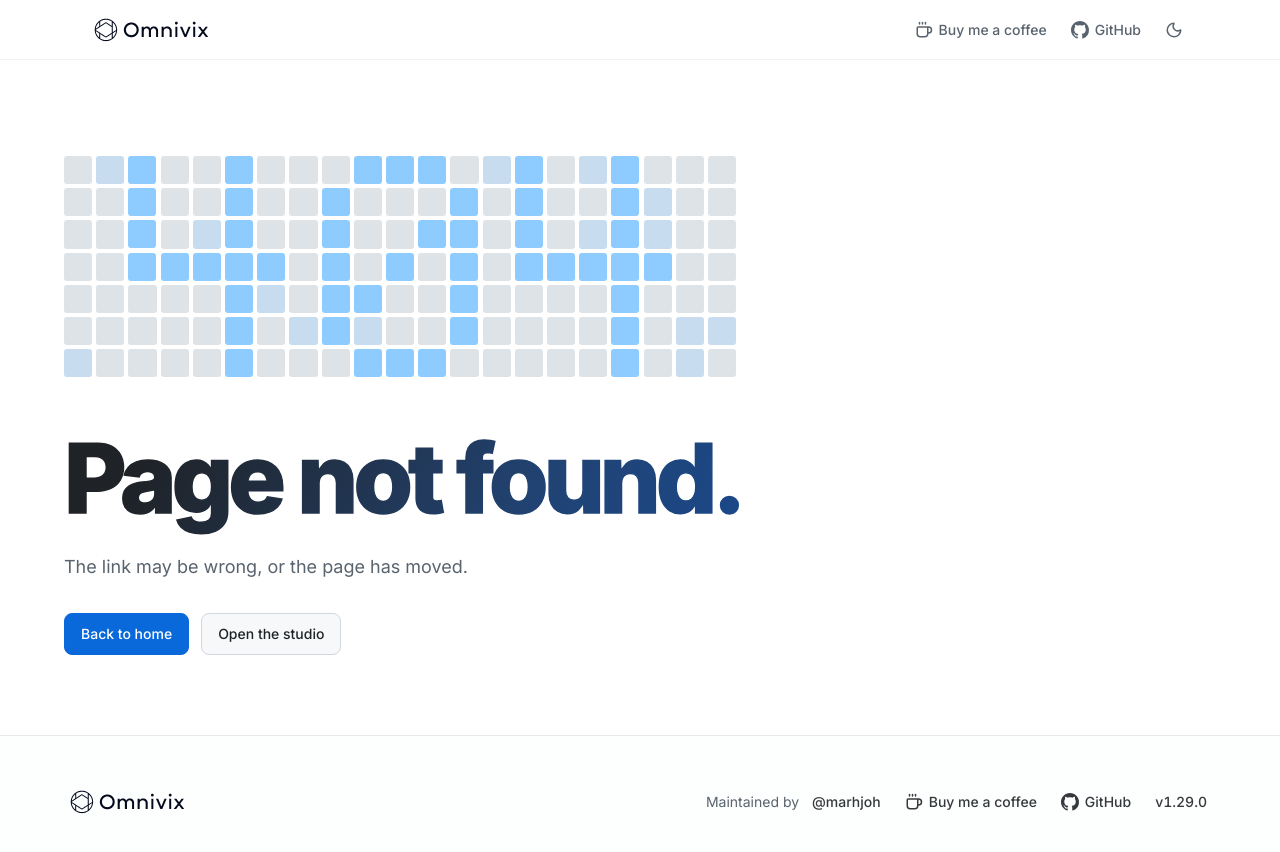
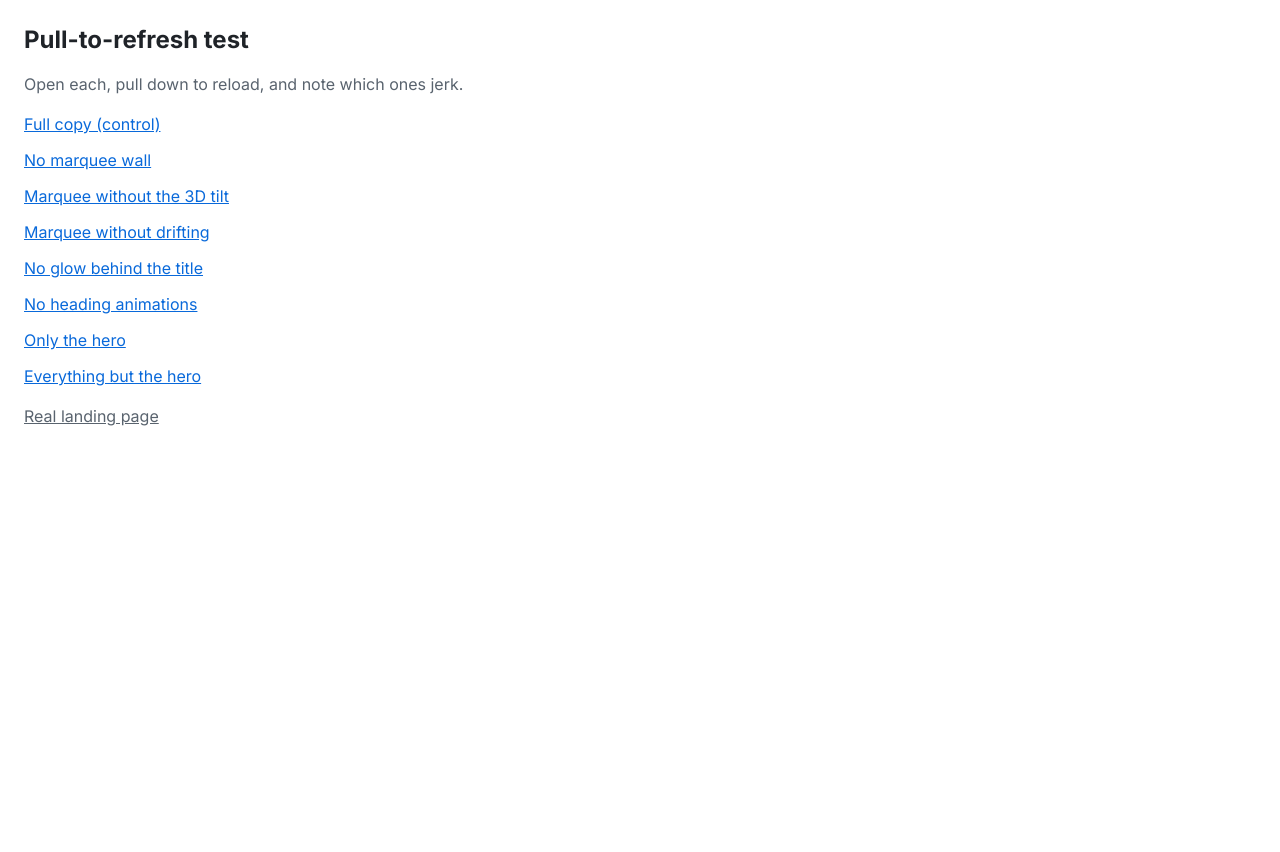
Before and after one commit to marhjoh/omnivix, a Next.js app: page /diag in a window 1280 px wide. Before the commit this address had no page. Shown: the top 852 px of the page. After the commit the page ends 800 px from the top, so only its background shows below. Built offline with nearby package versions, Linux system fonts and the light colour scheme.

Commit message:
chore: temporary pages to find the pull-to-refresh jerk

```diff
--- /dev/null
+++ b/app/diag/[variant]/page.tsx
@@ -0,0 +1,37 @@
+// Temporary: finds what makes pull-to-refresh jerk on the landing page in iPhone Chrome. Not for
+// merging.
+import type { Metadata } from "next";
+import { notFound } from "next/navigation";
+import { LandingHero } from "@/src/landing/LandingHero";
+import { LandingShowcase } from "@/src/landing/LandingShowcase";
+import { LandingHowItWorks } from "@/src/landing/LandingHowItWorks";
+import { LandingFaq } from "@/src/landing/LandingFaq";
+import { SiteShell } from "@/src/landing/SiteShell";
+import { DIAG_VARIANTS } from "../variants";
+
+export const metadata: Metadata = { robots: { index: false, follow: false } };
+
+export function generateStaticParams() {
+  return Object.keys(DIAG_VARIANTS).map((variant) => ({ variant }));
+}
+
+export default async function DiagPage({ params }: { params: Promise<{ variant: string }> }) {
+  const { variant } = await params;
+  const config = DIAG_VARIANTS[variant as keyof typeof DIAG_VARIANTS];
+  if (!config) notFound();
+  return (
+    <SiteShell>
+      {config.css && <style>{config.css}</style>}
+      <main className="flex-1">
+        {config.hero && <LandingHero />}
+        {config.rest && (
+          <>
+            <LandingShowcase />
+            <LandingHowItWorks />
+            <LandingFaq />
+          </>
+        )}
+      </main>
+    </SiteShell>
+  );
+}
--- /dev/null
+++ b/app/diag/page.tsx
@@ -0,0 +1,24 @@
+import Link from "next/link";
+import { DIAG_VARIANTS } from "./variants";
+
+// Temporary index for testing on a phone. Plain links, so each opens as a fresh page load.
+export default function DiagIndex() {
+  return (
+    <main className="space-y-4 p-6">
+      <h1 className="text-2xl font-bold">Pull-to-refresh test</h1>
+      <p className="text-muted">Open each, pull down to reload, and note which ones jerk.</p>
+      <ul className="space-y-3">
+        {Object.entries(DIAG_VARIANTS).map(([id, { label }]) => (
+          <li key={id}>
+            <a className="text-accent underline" href={`/diag/${id}`}>
+              {label}
+            </a>
+          </li>
+        ))}
+      </ul>
+      <Link className="text-muted underline" href="/">
+        Real landing page
+      </Link>
+    </main>
+  );
+}
--- /dev/null
+++ b/app/diag/variants.ts
@@ -0,0 +1,35 @@
+export const DIAG_VARIANTS = {
+  full: { label: "Full copy (control)", hero: true, rest: true, css: "" },
+  "no-marquee": {
+    label: "No marquee wall",
+    hero: true,
+    rest: true,
+    css: '[class*="marqueeWall"]{display:none!important}',
+  },
+  "no-3d": {
+    label: "Marquee without the 3D tilt",
+    hero: true,
+    rest: true,
+    css: '[class*="marqueeWall"]{transform:translate(-50%,-50%)!important;transform-style:flat!important}',
+  },
+  "no-drift": {
+    label: "Marquee without drifting",
+    hero: true,
+    rest: true,
+    css: '[class*="marqueeColumn"]{animation:none!important}',
+  },
+  "no-glow": {
+    label: "No glow behind the title",
+    hero: true,
+    rest: true,
+    css: '[class*="heroGlow"]{display:none!important}',
+  },
+  "no-heading-anim": {
+    label: "No heading animations",
+    hero: true,
+    rest: true,
+    css: ".section-heading,.heading-on-load{animation:none!important}",
+  },
+  "hero-only": { label: "Only the hero", hero: true, rest: false, css: "" },
+  "no-hero": { label: "Everything but the hero", hero: false, rest: true, css: "" },
+} as const;
```
